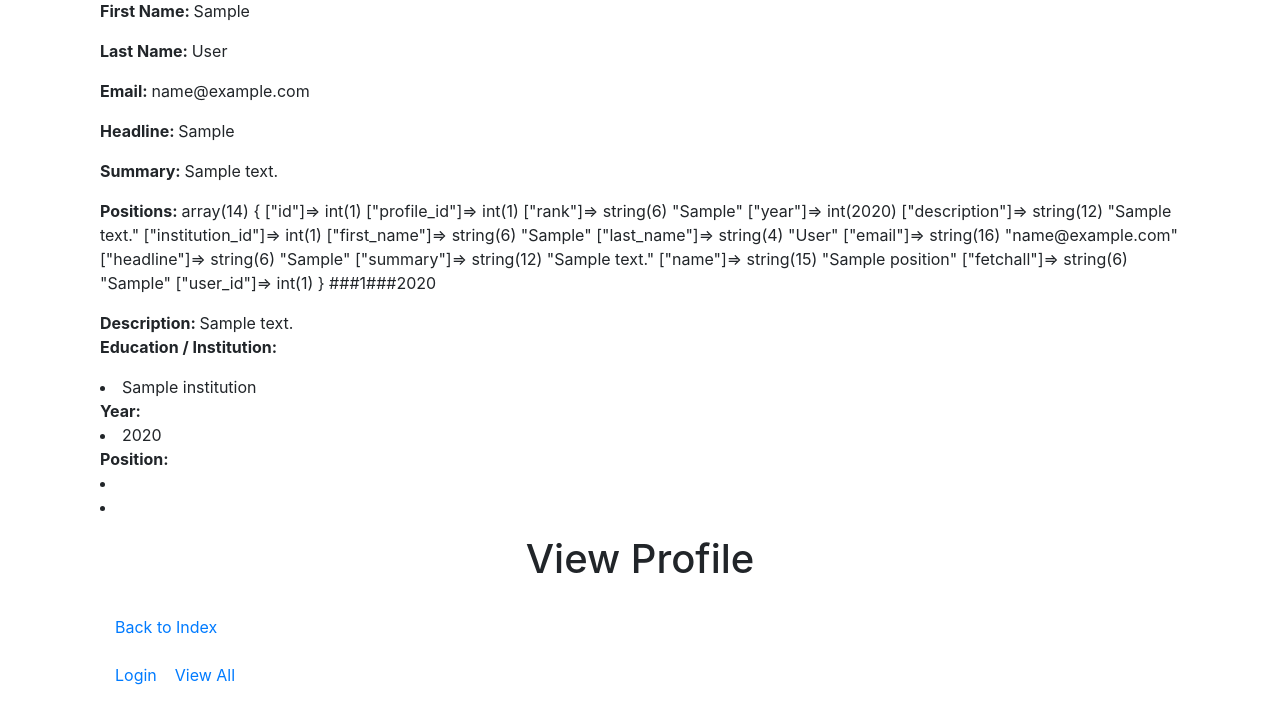
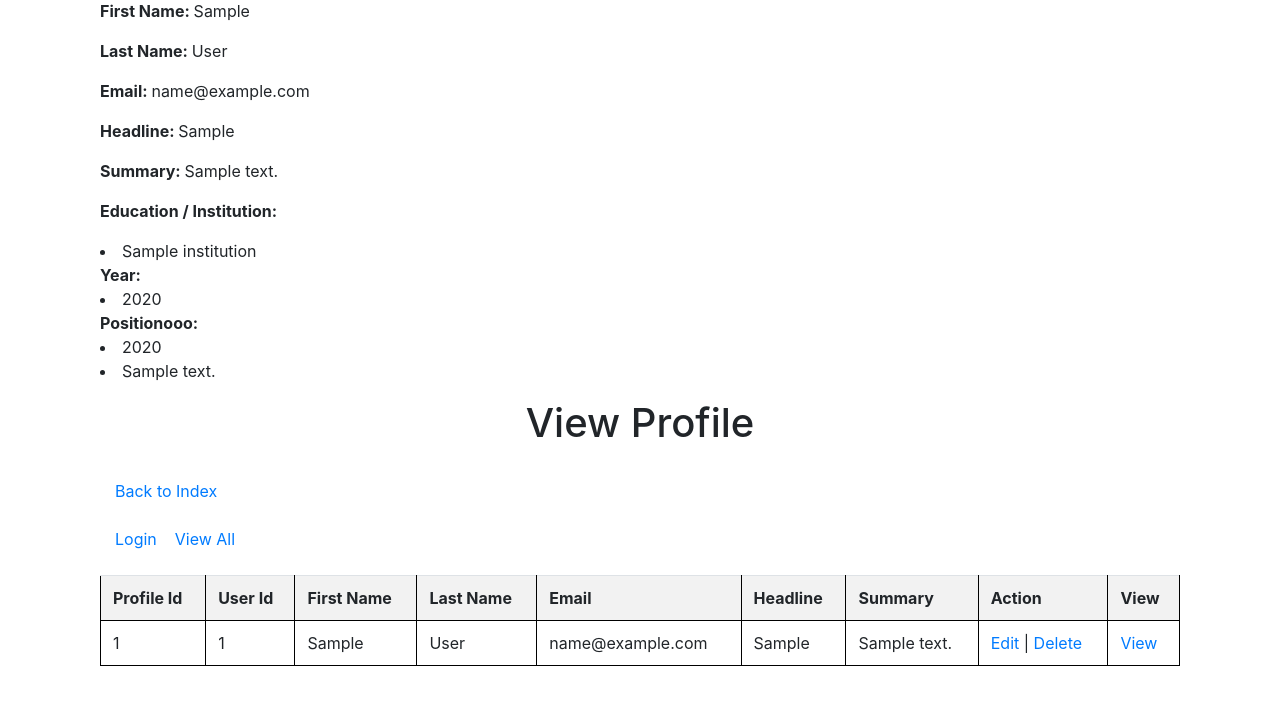
Before and after one commit to CodeByLine/js-assign4, a PHP site: page /view.php?profile_id=1 in a window 1280 px wide. Shown: the part 181-890 px from the top of the page. After the commit the page ends 847 px from the top, so only its background shows below. Run offline with PHP 8.4, Linux system fonts and the light colour scheme; tables that the repository leaves empty or names only in its code hold one stand-in row (values such as "Sample post"); some libraries are stand-ins or nearby versions.

Commit message:
add works

```diff
--- a/view.php
+++ b/view.php
@@ -50,19 +50,21 @@
       ':xyz' => $profile_id));   // $_GET['profile_id']));
     // $position = $stmt->fetchAll(PDO::FETCH_ASSOC);
     while ($position = $stmt->fetch(PDO::FETCH_ASSOC)) {
-    echo "<p><strong>";
-        echo ("Positions: </strong>");
+        $yr= $position['year'];
+        $des=$position['description'];
+    // echo "<p><strong>";
+    // echo ("Positions: </strong>");
+    // foreach ((array) $positions as $pos) {
+    //     echo('<li>'.$pos['year'].'</li>');
+    //     echo('<li>'.$pos['description'].'</li>');
+    }
 
-        var_dump($position); echo "###";
-        print_r($profile_id); echo "###";
+
+        // var_dump($position); echo "###";
+        // print_r($profile_id); echo "###";
         // echo "<p>" . "Positions: " . "</p>";
 
-        echo ($position['year']. "\n");
-        echo "</p><strong>";
-        echo ("Description: </strong>");
-        echo ($position['description']);
-
-    }
+    // }
  ////
     // $stmt = $pdo->prepare('SELECT * FROM Education WHERE profile_id = :prof ORDER BY rank');
     // $stmt ->execute(array(':prof' => $profile_id ));
@@ -94,11 +96,14 @@
     }
 
 
-    echo ("<strong>Position: </strong>");
+    echo ("<strong>Positionooo: </strong>");
 
     foreach ((array) $position as $pos) {
-        echo('<li>'.$pos['year'].'</li>');
-        echo('<li>'.$pos['description'].'</li>');
+        echo('<li>'.$yr.'</li>');
+        echo('<li>'.$des.'</li>');
+
+        // echo('<li>'.$position['year'].'</li>');
+        // echo('<li>'.$position['description'].'</li>');
     }
 
 ////// BEGIN: View All
```
Also changed, not shown: edit.php (+16 -16 lines).
